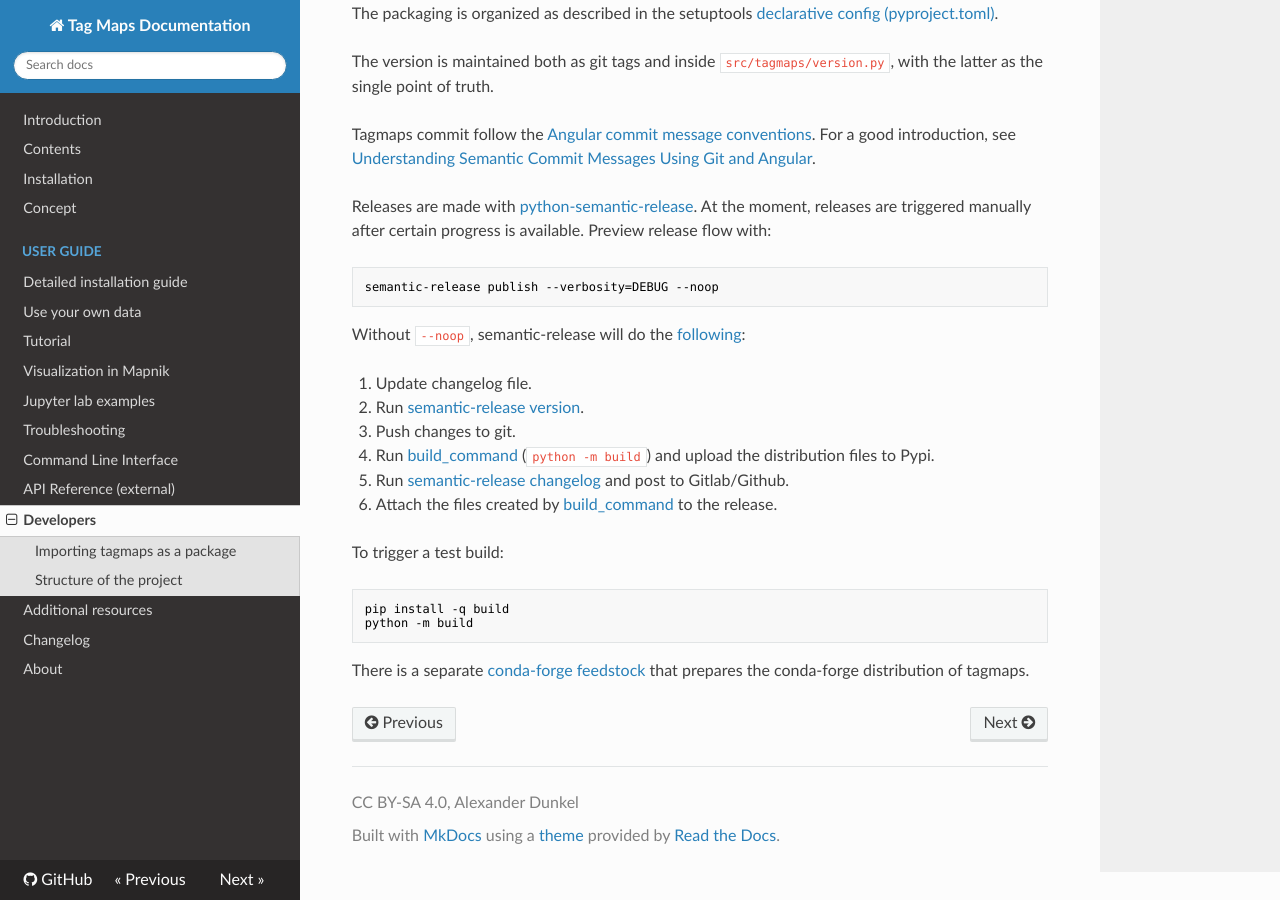
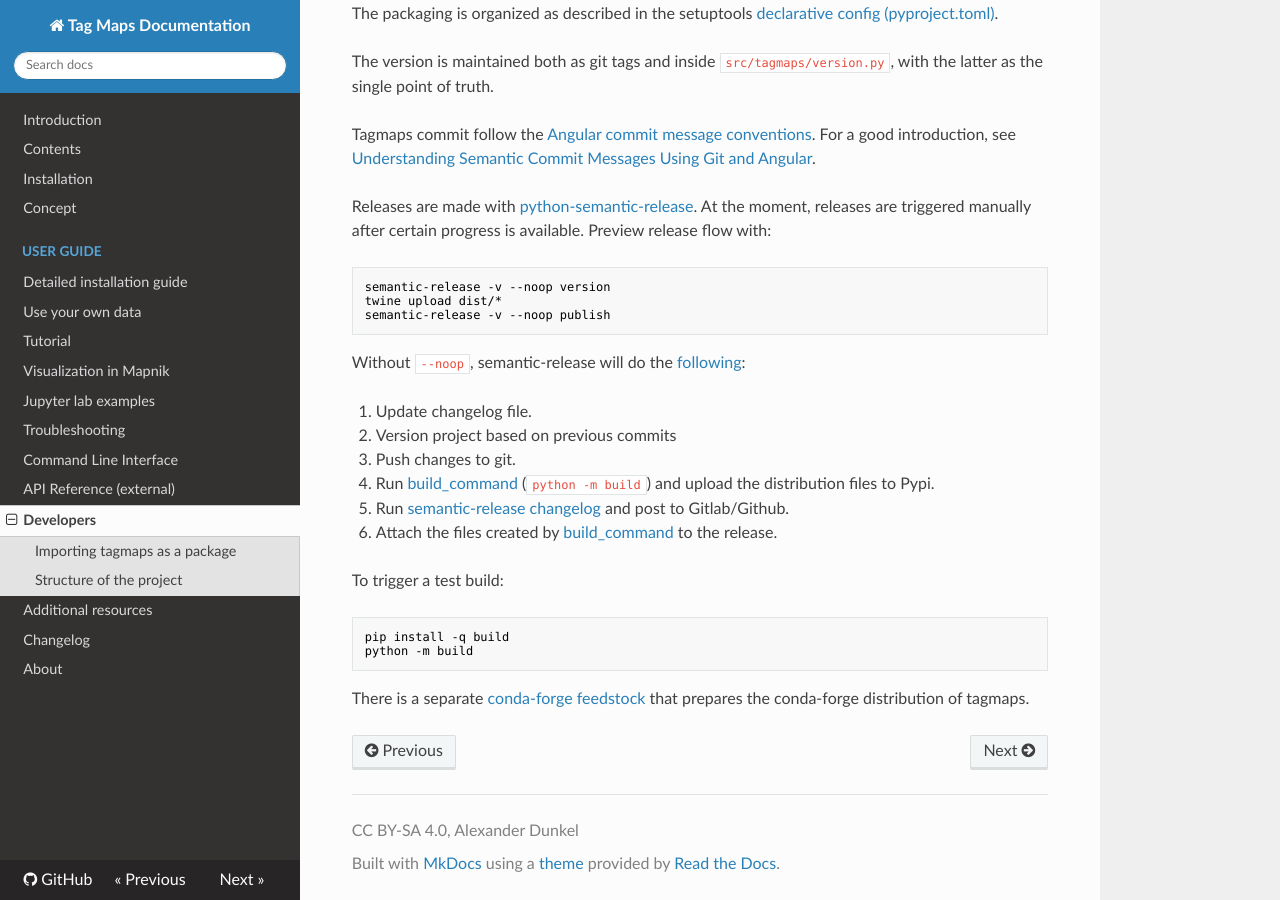
Before and after one commit to Sieboldianus/TagMaps, an MkDocs documentation site: the page built from docs/developers.md, in a window 1280 px wide and 900 px high, scrolled down 646 px. Built offline with MkDocs 1.6.1, drawn with Linux system fonts in a browser that asks for light colours; nearby versions of some CDN libraries.

Commit message:
fix: Semantic-release flow for >8.x.x

````diff
--- a/docs/developers.md
+++ b/docs/developers.md
@@ -33,18 +33,20 @@ Releases are made with [python-semantic-release](https://github.com/python-seman
 moment, releases are triggered manually after certain progress is available. Preview release flow with:
 
 ```bash
-semantic-release publish --verbosity=DEBUG --noop
+semantic-release -v --noop version
+twine upload dist/*
+semantic-release -v --noop publish
 ```
 
 Without `--noop`, semantic-release will do the [following](https://python-semantic-release.readthedocs.io/en/latest/#semantic-release-publish):
 
 1. Update changelog file.
-2. Run [semantic-release version](https://python-semantic-release.readthedocs.io/en/latest/#cmd-version).
+2. Version project based on previous commits
 3. Push changes to git.
 4. Run [build_command](https://python-semantic-release.readthedocs.io/en/latest/configuration.html#config-build-command)
    (`python -m build`) and upload the distribution files to Pypi.
-5. Run [semantic-release changelog](https://python-semantic-release.readthedocs.io/en/latest/#cmd-changelog) and post to Gitlab/Github.
-6. Attach the files created by [build_command](https://python-semantic-release.readthedocs.io/en/latest/configuration.html#config-build-command) to the release.
+5. Run [semantic-release changelog](https://python-semantic-release.readthedocs.io/en/latest/commands.html#cmd-changelog) and post to Gitlab/Github.
+6. Attach the files created by [build_command](https://python-semantic-release.readthedocs.io/en/latest/commands.html#semantic-release-publish) to the release.
 
 To trigger a test build:
 ```bash
````
